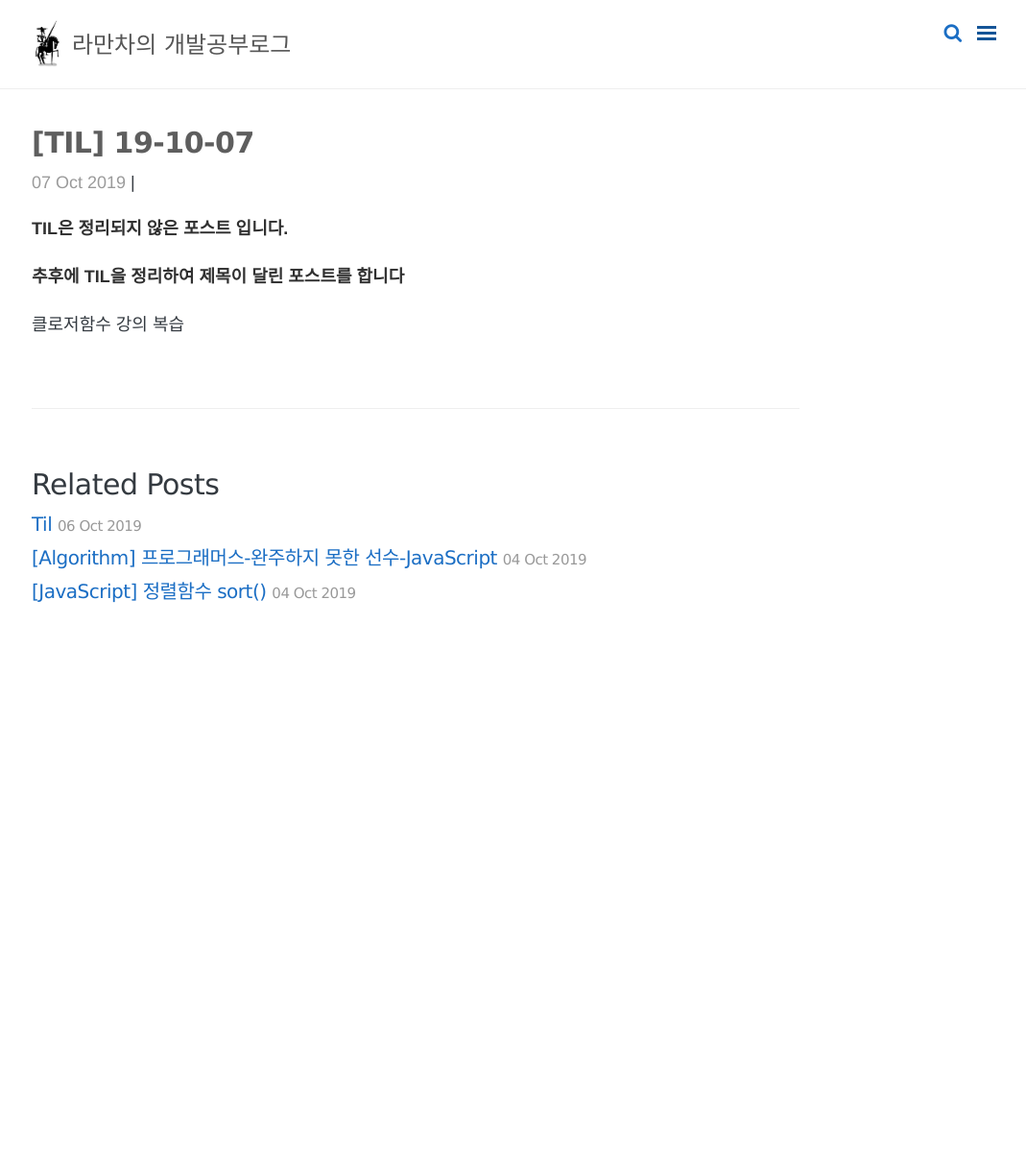
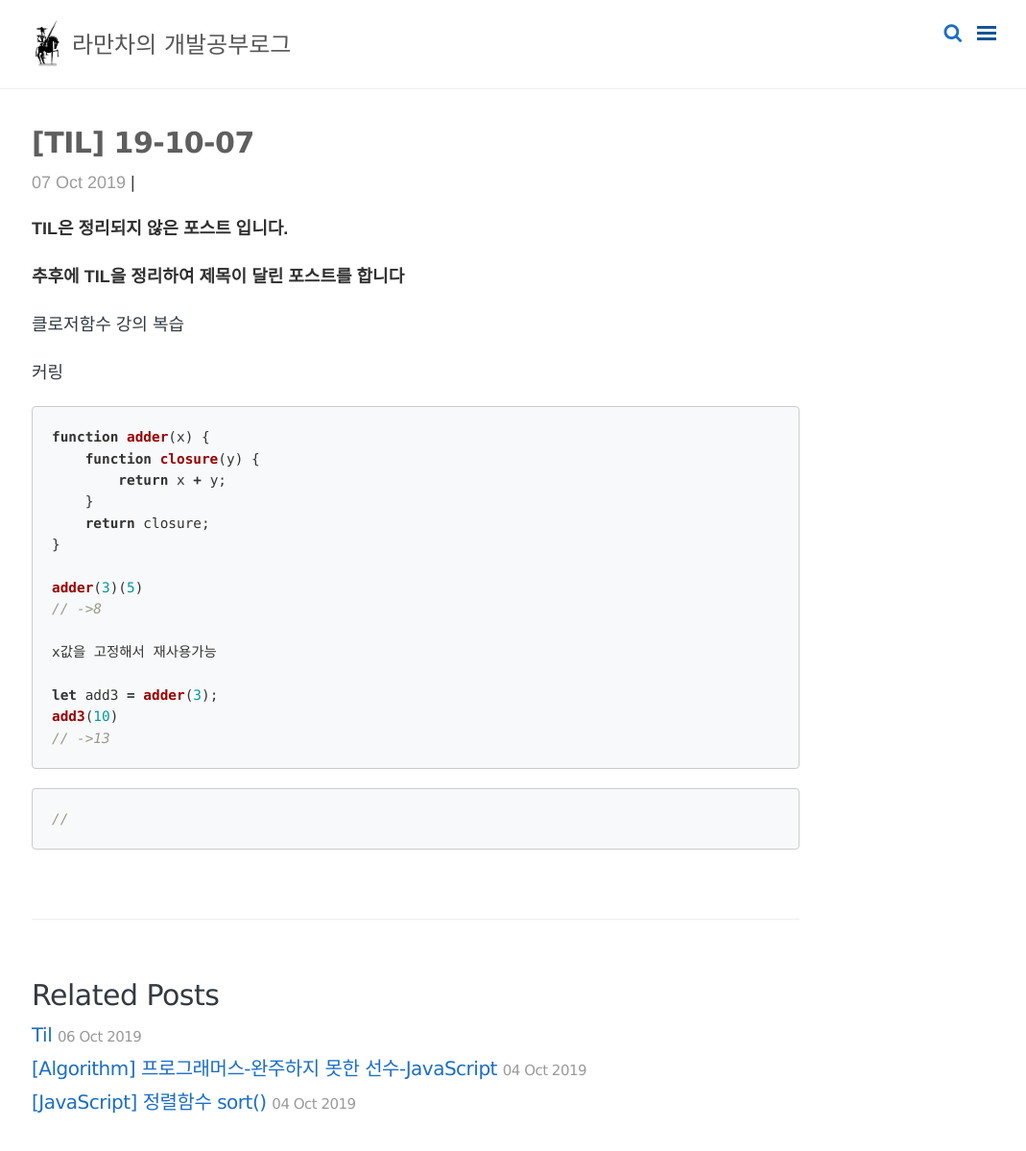
Before and after one commit to ElliottYoon7/ElliottYoon7.github.io, a Jekyll site: the page built from _posts/2019-10-07-TIL.md, in a window 1280 px wide and 1221 px high. Shown: the top 1199 px of the window at 96% size, without its empty margins (207-1276 px from the left). Built offline with Jekyll 4.4.1, drawn with Linux system fonts in a browser that asks for light colours; nearby versions of some CDN libraries; comment, search, counter and statistics services are not loaded.

Commit message:
currying

````diff
--- a/_posts/2019-10-07-TIL.md
+++ b/_posts/2019-10-07-TIL.md
@@ -15,3 +15,29 @@ categories: [TIL]
 
 
 클로저함수 강의 복습
+
+
+
+커링
+
+```js
+function adder(x) {
+    function closure(y) {
+        return x + y;
+    }
+    return closure;
+}
+
+adder(3)(5)
+// ->8
+
+x값을 고정해서 재사용가능
+
+let add3 = adder(3);
+add3(10)
+// ->13
+```
+
+```js
+//
+```
````
